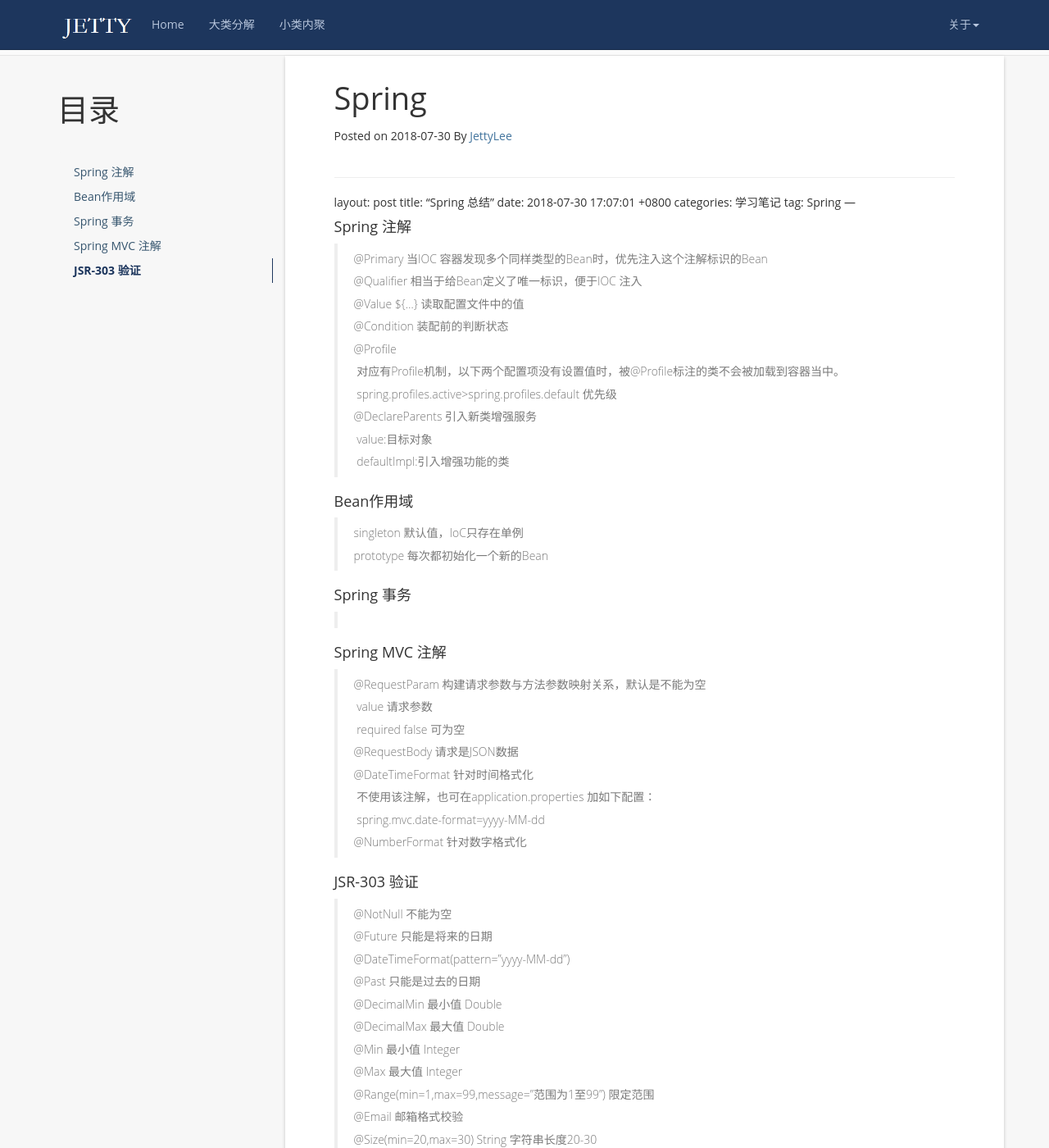
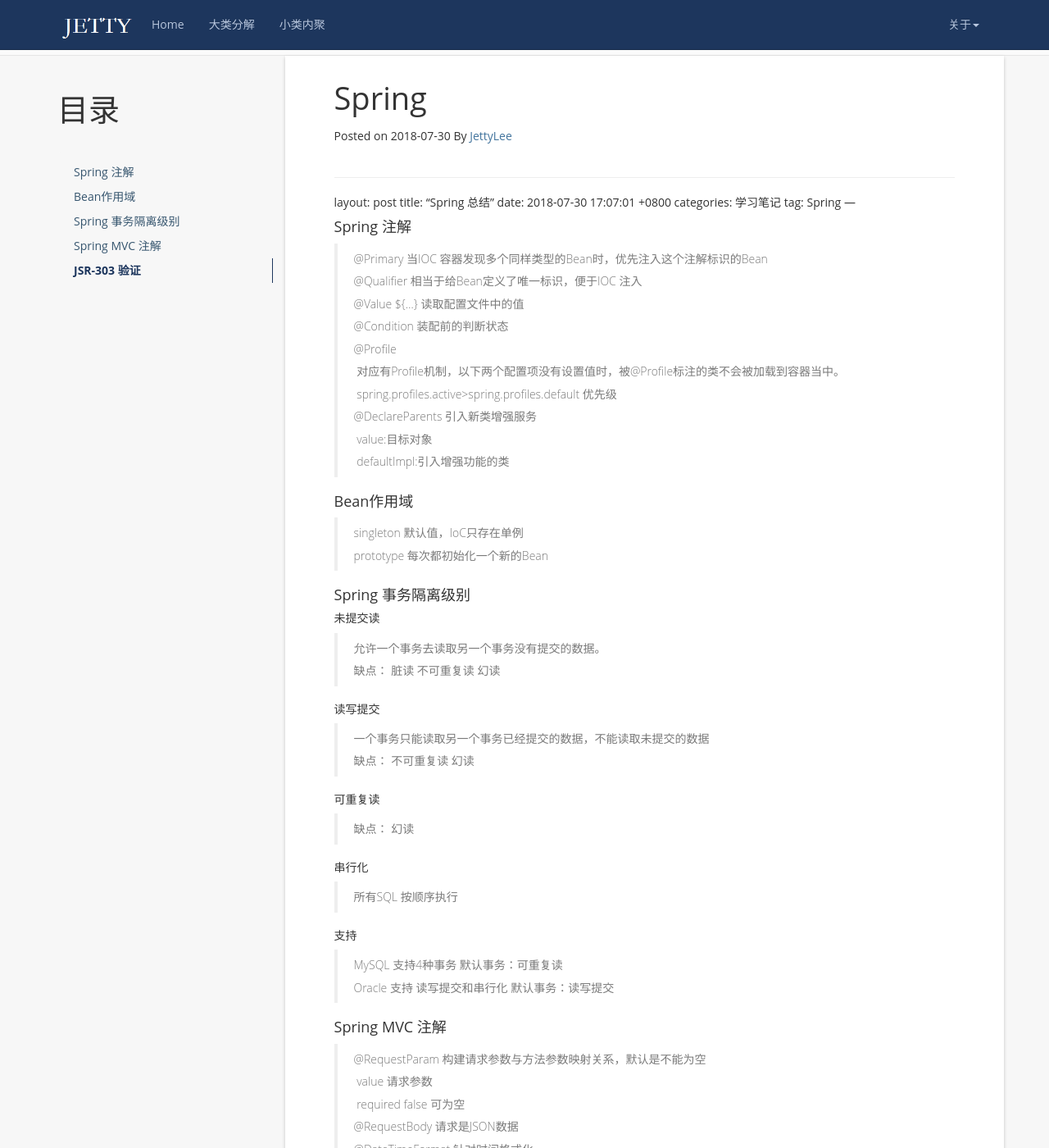
Before and after one commit to JettyLee/blog, a Jekyll site: the page built from _posts/2018-07-30-spring.md, in a window 1280 px wide and 1400 px high, scrolled down 219 px. Shown: the whole window at 82% size. Built offline with Jekyll 4.4.1, drawn with Linux system fonts in a browser that asks for light colours; our own code applies the rules of GitHub Pages for plain Markdown files; comment, search, counter and statistics services are not loaded.

Commit message:
增加4种事务

```diff
--- a/_posts/2018-07-30-spring.md
+++ b/_posts/2018-07-30-spring.md
@@ -42,9 +42,33 @@ tag: Spring
 >
 > prototype 每次都初始化一个新的Bean
 
-#### Spring 事务
+#### Spring 事务隔离级别
 
+##### 未提交读
+
+>允许一个事务去读取另一个事务没有提交的数据。
 >
+>缺点： 脏读 不可重复读 幻读
+
+##### 读写提交
+
+>一个事务只能读取另一个事务已经提交的数据，不能读取未提交的数据
+>
+>缺点： 不可重复读 幻读
+
+##### 可重复读
+
+>缺点： 幻读
+
+##### 串行化
+
+>所有SQL 按顺序执行
+
+##### 支持
+
+>MySQL 支持4种事务 默认事务：可重复读
+>
+>Oracle 支持 读写提交和串行化  默认事务：读写提交
 
 
 
```
